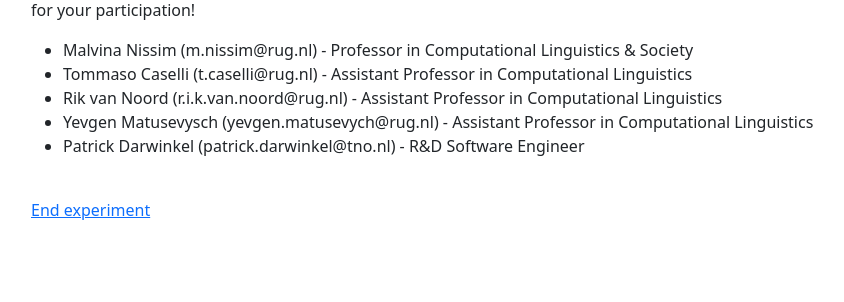
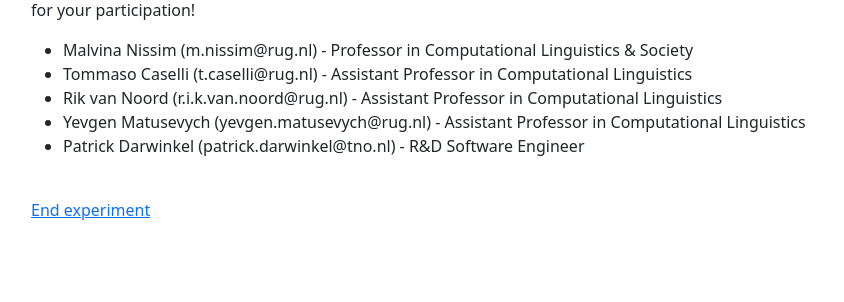
Before and after one commit to Darwinkel/european-researchers-night-software, a Django app: template ern/webapp/templates/06_thank_you.html in a window 1280 px wide. Shown: the part 194-496 px from the top of the page, without its empty margins (51-895 px from the left). Run offline with Django 5.2, Linux system fonts and the light colour scheme; the template is opened without the code that fills it, so the values that code supplies are empty; parts of the project's set-up code (start-up, migrations or seed data) failed here and were passed over.

Commit message:
Bugfixes

```diff
--- a/ern/webapp/forms.py
+++ b/ern/webapp/forms.py
@@ -1,7 +1,7 @@
 """Django form definitions."""
 
 from django import forms
-from django.utils.translation import gettext as _
+from django.utils.translation import gettext_lazy as _
 from .models import SEX_ENUM
 from .widgets import BootstrapCheckboxInput, BootstrapIntegerInput, BootstrapSelectInput, BootstrapTextAreaInput
 
--- a/ern/webapp/models.py
+++ b/ern/webapp/models.py
@@ -2,7 +2,7 @@
 
 from django.core.validators import MaxValueValidator, MinValueValidator
 from django.db import models
-from django.utils.translation import gettext as _
+from django.utils.translation import gettext_lazy as _
 
 SEX_ENUM = [
     ("P", _("Prefer not to say")),
--- a/ern/webapp/templates/06_thank_you.html
+++ b/ern/webapp/templates/06_thank_you.html
@@ -11,7 +11,7 @@
     <li>Malvina Nissim (m.nissim@rug.nl) - Professor in Computational Linguistics & Society</li>
     <li>Tommaso Caselli (t.caselli@rug.nl) - Assistant Professor in Computational Linguistics</li>
     <li>Rik van Noord (r.i.k.van.noord@rug.nl) - Assistant Professor in Computational Linguistics</li>
-    <li>Yevgen Matusevysch (yevgen.matusevych@rug.nl) - Assistant Professor in Computational Linguistics</li>
+    <li>Yevgen Matusevych (yevgen.matusevych@rug.nl) - Assistant Professor in Computational Linguistics</li>
     <li>Patrick Darwinkel (patrick.darwinkel@tno.nl) - R&D Software Engineer</li>
 </ul>
 {% endblock %}
```
Also changed, not shown: ern/locale/nl/LC_MESSAGES/django.po.
